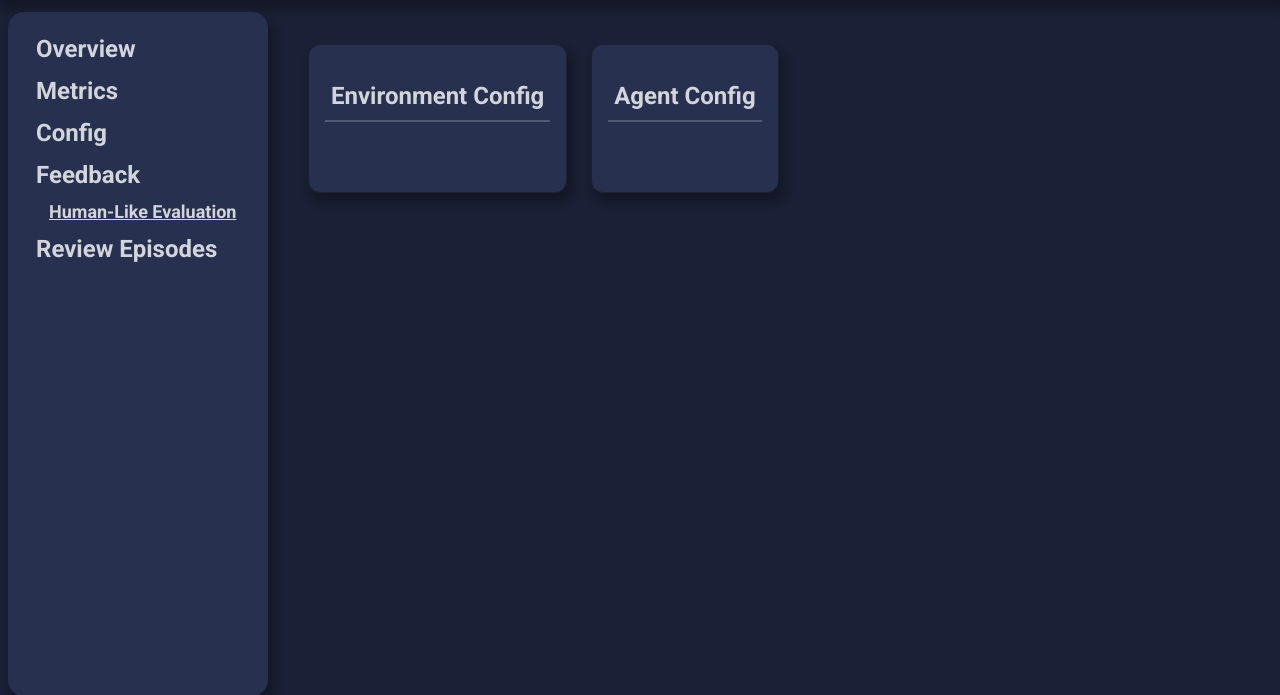
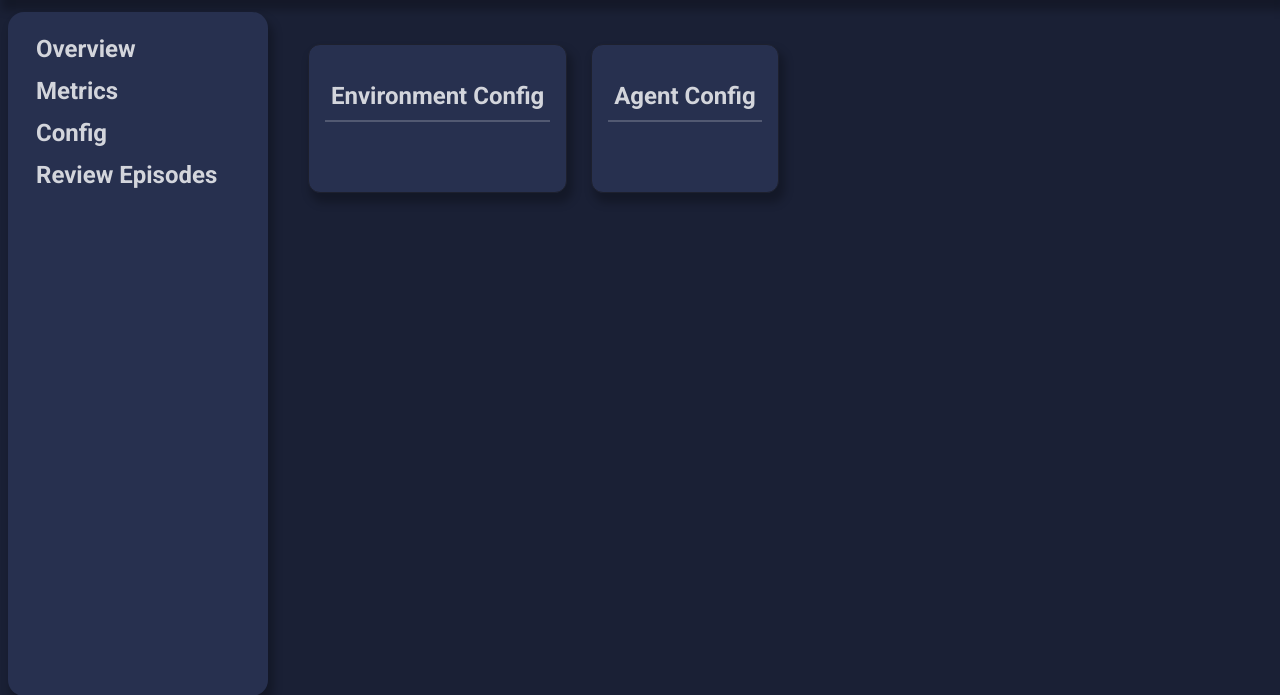
Before and after one commit to louie-jones-strong/Uni-Dissertation, a Python web app: template src/WebServer/templates/config.html in a window 1280 px wide. Shown: the part 56-751 px from the top of the page. Run offline with Jinja, Linux system fonts and the light colour scheme; the template is opened without the code that fills it, so the values that code supplies are empty; some libraries are stand-ins or nearby versions.

Commit message:
hide feedback part of website

```diff
--- a/src/WebServer/templates/base.html
+++ b/src/WebServer/templates/base.html
@@ -35,7 +35,7 @@
 					<p>Config</p>
 				</a>
 			</li>
-			<li class="">
+			<!-- <li class="">
 				<p>Feedback</p>
 				<ul>
 					<li class="highlightOnHover">
@@ -43,13 +43,13 @@
 							<p>Human-Like Evaluation</p>
 						</a>
 					</li>
-					<!-- <li class="highlightOnHover">
+					<li class="highlightOnHover">
 						<a href="\feedback\curation">
 							<p>Curation Feedback</p>
 						</a>
-					</li> -->
+					</li>
 				</ul>
-			</li>
+			</li> -->
 			<li class="highlightOnHover">
 				<a href="\episodereview">
 					<p>Review Episodes</p>
```
